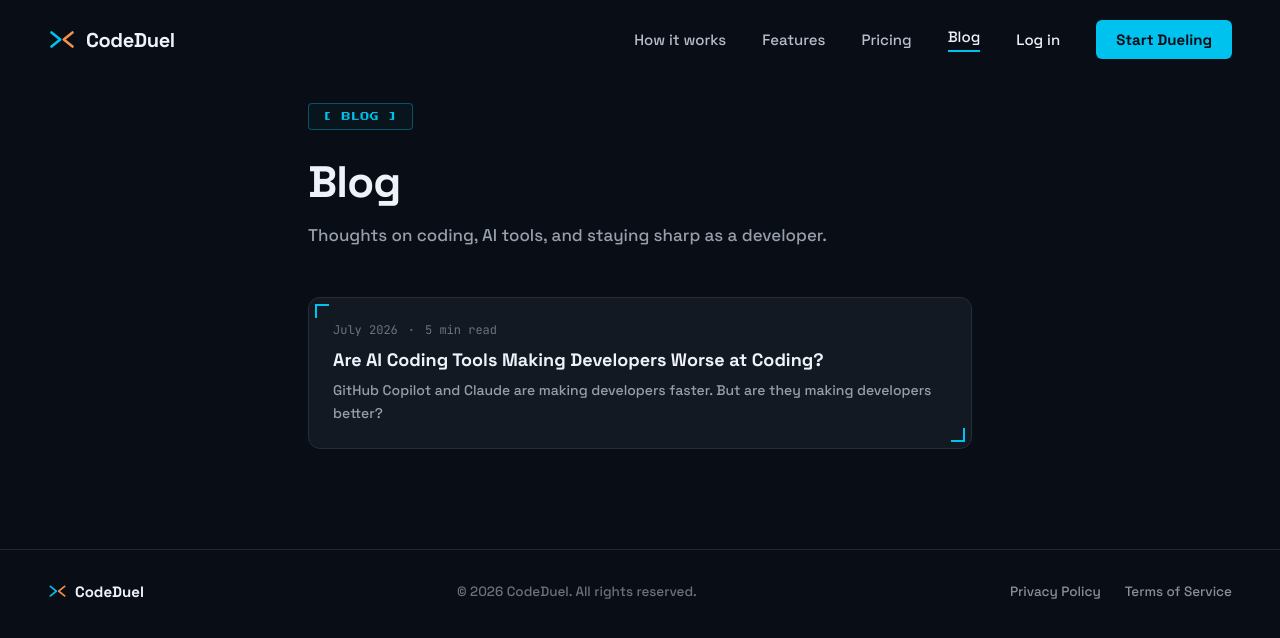
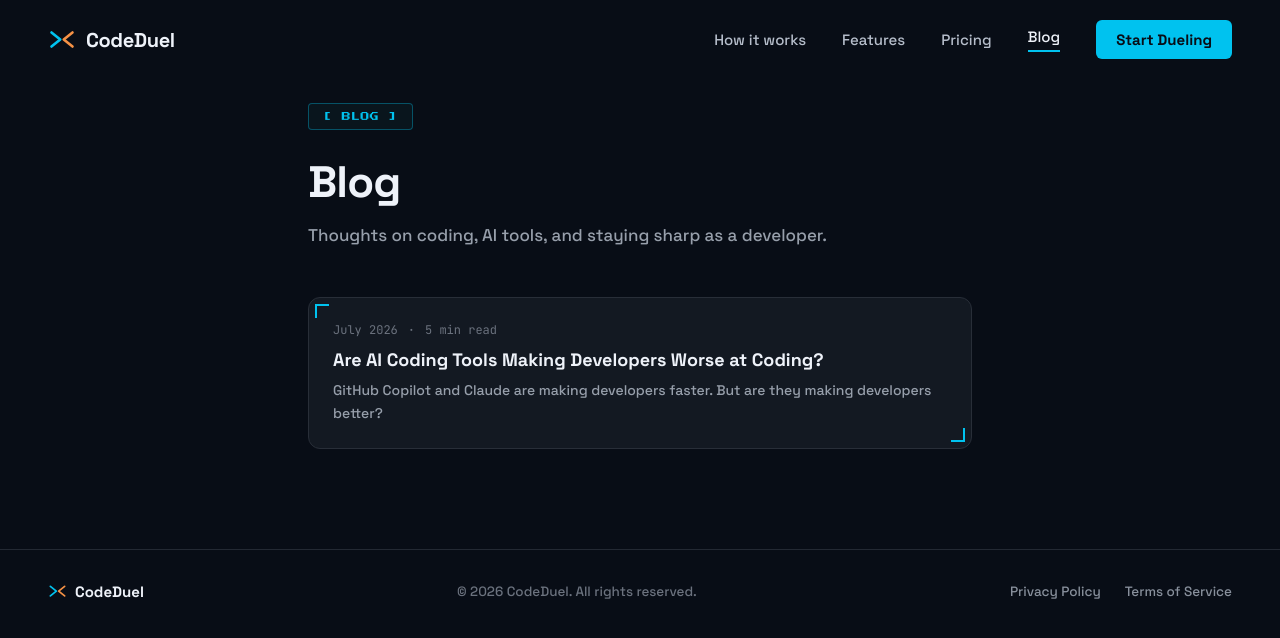
Before and after one commit to Nahom2162002/codeduel-web, a Next.js app: page /blog in a window 1280 px wide. Shown: the top 638 px of the page. Built offline with nearby package versions, Linux system fonts and the light colour scheme; no server answers.

Commit message:
Edited blog page

```diff
--- a/app/blog/page.tsx
+++ b/app/blog/page.tsx
@@ -61,7 +61,6 @@ export default function BlogPage() {
                         <a href="/#features" className="nav-anchor" style={{ color: 'oklch(80% 0.02 260)', textDecoration: 'none' }}>Features</a>
                         <a href="/#pricing" className="nav-anchor" style={{ color: 'oklch(80% 0.02 260)', textDecoration: 'none' }}>Pricing</a>
                         <Link href="/blog" style={{ color: 'oklch(96% 0.01 260)', textDecoration: 'none', borderBottom: `2px solid ${BLUE}`, paddingBottom: 4 }}>Blog</Link>
-                        <Link href="/login" style={{ color: 'oklch(96% 0.01 260)', textDecoration: 'none' }}>Log in</Link>
                         <Link href="/register" style={{ background: BLUE, color: 'oklch(16% 0.02 260)', padding: '10px 20px', borderRadius: 6, textDecoration: 'none', fontWeight: 700 }}>
                             Start Dueling
                         </Link>
```
